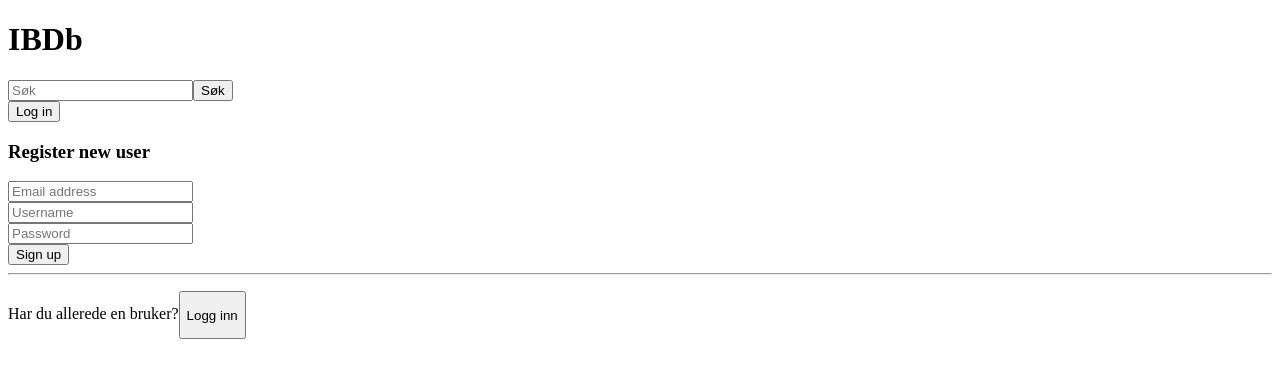
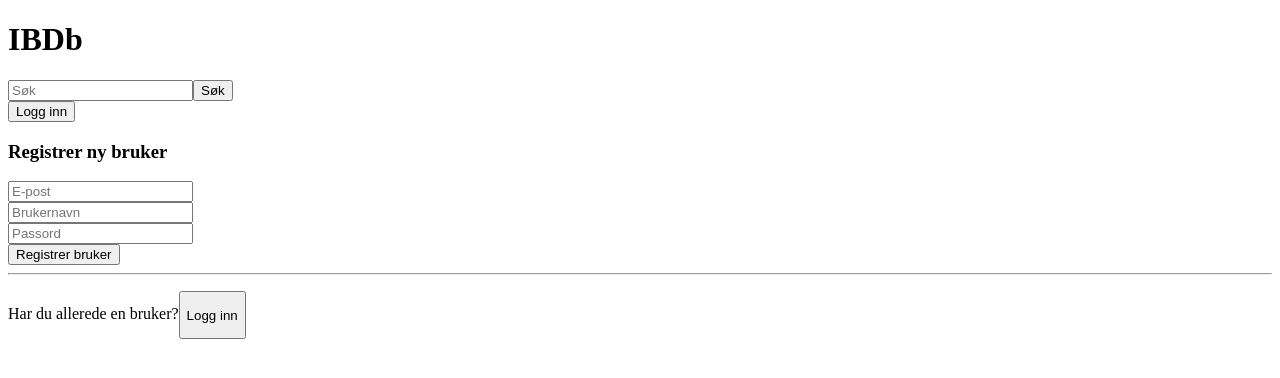
Before and after one commit to mnyflot/ibdb, a React app in the folder ibdb/frontend/: page /log-in in a window 1280 px wide. Both pictures are taken after a click on the button "Hvis du ikke har en bruker, registrer her". Shown: the top 378 px of the page. Built offline with nearby package versions, Linux system fonts and the light colour scheme; the HTML template or start-up script is replaced by a standard one.

Commit message:
fikset språk

```diff
--- a/ibdb/frontend/src/components/LogInButton.js
+++ b/ibdb/frontend/src/components/LogInButton.js
@@ -11,7 +11,7 @@ class LogInButton extends Component {
         return (
             <div>
                 <a href="/log-in">
-                    <button className="buttonDefault" >Log in</button>
+                    <button className="buttonDefault" >Logg inn</button>
                 </a>
             </div>
         );
--- a/ibdb/frontend/src/components/LogInForm.js
+++ b/ibdb/frontend/src/components/LogInForm.js
@@ -47,22 +47,22 @@ export default function LogInForm () {
     return (
         <div className = "loginForm">
             <div>
-                <h3 className="signInText">Sign in</h3>
+                <h3 className="signInText">Logg inn</h3>
             </div>
             <div >
                 <form onSubmit={handleSubmit}>
                     <div>
                         <input
-                            className = "loginInputField" type ="text" name="username"  value={username}  onChange={(e) => setUsername(e.target.value)} placeholder="Username" required>
+                            className = "loginInputField" type ="text" name="username"  value={username}  onChange={(e) => setUsername(e.target.value)} placeholder="Brukernavn" required>
                         </input>
                     </div>
                     <div>
                         <input
-                            className = "loginInputField" type="password" name="password" value={password} onChange={(e) => setPassword(e.target.value)} placeholder="Password" required>
+                            className = "loginInputField" type="password" name="password" value={password} onChange={(e) => setPassword(e.target.value)} placeholder="Passord" required>
                         </input>
                     </div>
                     <div>
-                        <button className="buttonDefault" id="formButton" type="submit">Log in</button>
+                        <button className="buttonDefault" id="formButton" type="submit">Logg inn</button>
                     </div>
                 </form>
             </div>
--- a/ibdb/frontend/src/components/RegisterForm.js
+++ b/ibdb/frontend/src/components/RegisterForm.js
@@ -47,27 +47,27 @@ export default function RegisterForm() {
         return (
             <div className="loginForm">
                 <div>
-                    <h3 className="signInText">Register new user</h3>
+                    <h3 className="signInText">Registrer ny bruker</h3>
                 </div>
                 <div >
                     <form onSubmit={handleRegisterSubmit} >
                         <div className="input-container">
                             <input
-                                className = "loginInputField" type ="text" name="newEmail"  value={newEmail}  onChange={(e) => setEmail(e.target.value)} placeholder="Email address" required>
+                                className = "loginInputField" type ="text" name="newEmail"  value={newEmail}  onChange={(e) => setEmail(e.target.value)} placeholder="E-post" required>
                             </input>
                         </div>
                         <div className="input-container">
                             <input
-                                className = "loginInputField" type ="text" name="newUsername"  value={newUsername}  onChange={(e) => setUsername(e.target.value)} placeholder="Username" required>
+                                className = "loginInputField" type ="text" name="newUsername"  value={newUsername}  onChange={(e) => setUsername(e.target.value)} placeholder="Brukernavn" required>
                             </input>
                         </div>
                         <div>
                             <input
-                                className = "loginInputField" type="password" name="newpassword" value={newPassword} onChange={(e) => setPassword(e.target.value)} placeholder="Password" required>
+                                className = "loginInputField" type="password" name="newpassword" value={newPassword} onChange={(e) => setPassword(e.target.value)} placeholder="Passord" required>
                             </input>
                         </div>
                         <div>
-                            <button type ="submit" className="buttonDefault" id="formButton">Sign up</button>
+                            <button type ="submit" className="buttonDefault" id="formButton">Registrer bruker</button>
                         </div>
                     </form>
                 </div>
```
